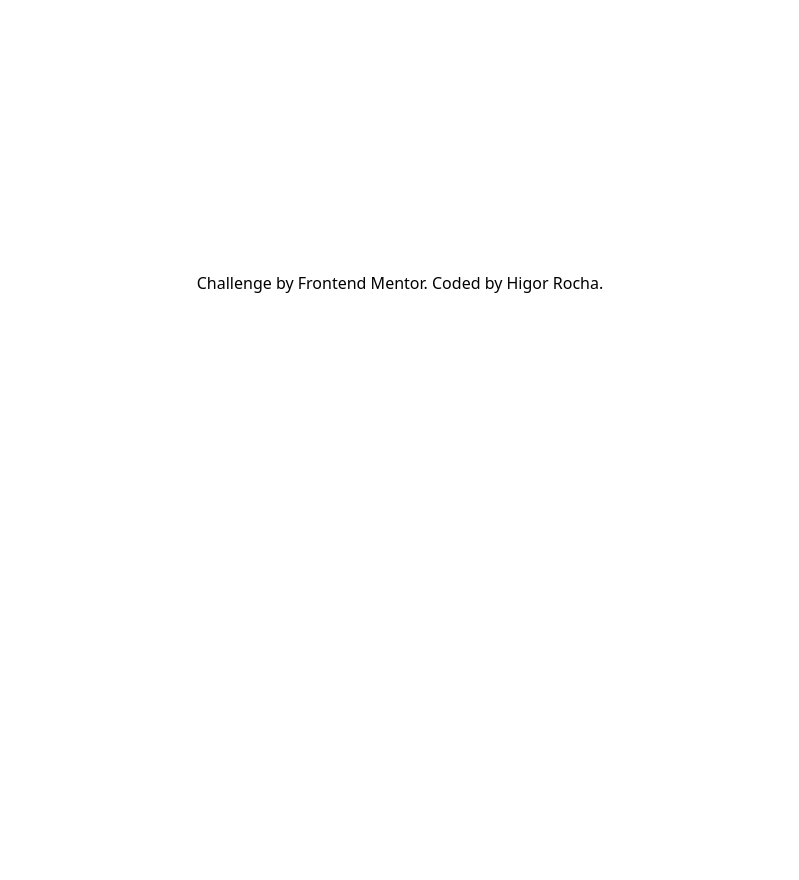
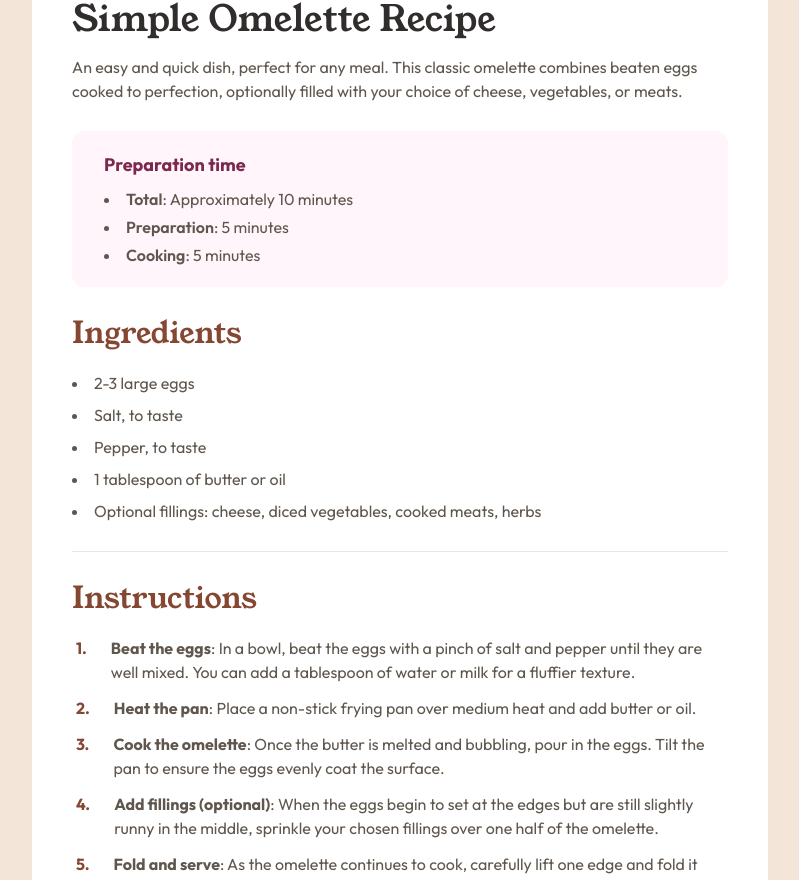
Before and after one commit to HigorSR/recipe-page, a Next.js app: page / in a window 1280 px wide. Shown: the part 409-1289 px from the top of the page, without its empty margins (240-1039 px from the left). Before the commit the page ends 800 px from the top, so only its background shows below. Built offline with nearby package versions, Linux system fonts and the light colour scheme.

Commit message:
Update page.js

```diff
--- a/src/app/page.js
+++ b/src/app/page.js
@@ -1,64 +1,147 @@
 import Image from "next/image";
+import imageOmelette from "../../public/image-omelette.jpeg";
 
 export default function Home() {
   return (
-    <main className="flex min-h-screen flex-col items-center justify-between p-24">
-      Simple Omelette Recipe
+    <main className="flex flex-col items-center justify-center h-full bg-Stone-100 py-10">
+      <div className="bg-white w-[736px] p-10 rounded-2xl flex flex-col gap-7">
+        <div className="rounded-xl overflow-hidden">
+          <Image src={imageOmelette} />
+        </div>
 
-      An easy and quick dish, perfect for any meal. This classic omelette combines beaten eggs cooked
-      to perfection, optionally filled with your choice of cheese, vegetables, or meats.
+        <div className="flex flex-col gap-4">
+          <h1 className="font-head text-4xl text-Stone-900">
+            Simple Omelette Recipe
+          </h1>
+          <p className="font-text text-Stone-600">
+            An easy and quick dish, perfect for any meal. This classic omelette
+            combines beaten eggs cooked to perfection, optionally filled with
+            your choice of cheese, vegetables, or meats.
+          </p>
+        </div>
 
-      Preparation time
+        <div className="bg-Rose-50 font-text py-5 px-8 rounded-xl flex flex-col gap-2">
+          <h2 className="text-Rose-800 font-bold text-lg">Preparation time</h2>
+          <ul className="list-disc list-inside text-Stone-600 flex flex-col gap-1">
+            <li>
+              <span className="font-semibold">Total</span>: Approximately 10
+              minutes
+            </li>
+            <li>
+              <span className="font-semibold">Preparation</span>: 5 minutes
+            </li>
+            <li>
+              <span className="font-semibold">Cooking</span>: 5 minutes
+            </li>
+          </ul>
+        </div>
 
-      Total: Approximately 10 minutes
-      Preparation: 5 minutes
-      Cooking: 5 minutes
+        <div className="flex flex-col gap-5">
+          <h2 className="font-head text-3xl text-Brown-800">Ingredients</h2>
+          <ul className="list-disc list-inside font-text text-Stone-600 flex flex-col gap-2">
+            <li>2-3 large eggs</li>
+            <li>Salt, to taste</li>
+            <li>Pepper, to taste</li>
+            <li>1 tablespoon of butter or oil</li>
+            <li>
+              Optional fillings: cheese, diced vegetables, cooked meats, herbs
+            </li>
+          </ul>
+        </div>
 
-      Ingredients
+        <hr></hr>
 
-      2-3 large eggs
-      Salt, to taste
-      Pepper, to taste
-      1 tablespoon of butter or oil
-      Optional fillings: cheese, diced vegetables, cooked meats, herbs
+        <div className="flex flex-col gap-5">
+          <h2 className="font-head text-3xl text-Brown-800">Instructions</h2>
 
-      Instructions
+          <div className="font-text text-Stone-600 flex flex-col gap-3">
+            <div className="flex gap-6 ml-1">
+              <p className="font-bold text-Brown-800">1.</p>
+              <p>
+                <span className="font-bold">Beat the eggs</span>: In a bowl,
+                beat the eggs with a pinch of salt and pepper until they are
+                well mixed. You can add a tablespoon of water or milk for a
+                fluffier texture.
+              </p>
+            </div>
+            <div className="flex gap-6 ml-1">
+              <p className="font-bold text-Brown-800">2.</p>
+              <p>
+                <span className="font-bold">Heat the pan</span>: Place a
+                non-stick frying pan over medium heat and add butter or oil.
+              </p>
+            </div>
+            <div className="flex gap-6 ml-1">
+              <p className="font-bold text-Brown-800">3.</p>
+              <p>
+                <span className="font-bold">Cook the omelette</span>: Once the
+                butter is melted and bubbling, pour in the eggs. Tilt the pan to
+                ensure the eggs evenly coat the surface.
+              </p>
+            </div>
+            <div className="flex gap-6 ml-1">
+              <p className="font-bold text-Brown-800">4.</p>
+              <p>
+                <span className="font-bold">Add fillings (optional)</span>: When
+                the eggs begin to set at the edges but are still slightly runny
+                in the middle, sprinkle your chosen fillings over one half of
+                the omelette.
+              </p>
+            </div>
+            <div className="flex gap-6 ml-1">
+              <p className="font-bold text-Brown-800">5.</p>
+              <p>
+                <span className="font-bold">Fold and serve</span>: As the
+                omelette continues to cook, carefully lift one edge and fold it
+                over the fillings. Let it cook for another minute, then slide it
+                onto a plate.
+              </p>
+            </div>
+            <div className="flex gap-6 ml-1">
+              <p className="font-bold text-Brown-800">6.</p>
+              <p>
+                <span className="font-bold">Enjoy</span>: Serve hot, with
+                additional salt and pepper if needed.
+              </p>
+            </div>
+          </div>
+        </div>
 
-      Beat the eggs: In a bowl, beat the eggs with a pinch of salt and pepper until they are well mixed.
-      You can add a tablespoon of water or milk for a fluffier texture.
+        <hr></hr>
 
-      Heat the pan: Place a non-stick frying pan over medium heat and add butter or oil.
-
-      Cook the omelette: Once the butter is melted and bubbling, pour in the eggs. Tilt the pan to ensure
-      the eggs evenly coat the surface.
-
-      Add fillings (optional): When the eggs begin to set at the edges but are still slightly runny in the
-      middle, sprinkle your chosen fillings over one half of the omelette.
-
-      Fold and serve: As the omelette continues to cook, carefully lift one edge and fold it over the
-      fillings. Let it cook for another minute, then slide it onto a plate.
-
-      Enjoy: Serve hot, with additional salt and pepper if needed.
-
-      Nutrition
-
-      The table below shows nutritional values per serving without the additional fillings.
-
-      Calories
-      277kcal
-
-      Carbs
-      0g
-
-      Protein
-      20g
-
-      Fat
-      22g
+        <div className="flex flex-col gap-5">
+          <h2 className="font-head text-3xl text-Brown-800">Nutrition</h2>
+          <p className="font-text text-Stone-600">
+            The table below shows nutritional values per serving without the
+            additional fillings.
+          </p>
+          <div className="font-text text-Stone-600 flex flex-col gap-3">
+            <div className="flex border-b-2 pb-3">
+              <p className="w-1/2 pl-6">Calories</p>
+              <p className="text-Brown-800 font-bold">277kcal</p>
+            </div>
+            <div className="flex border-b-2 pb-3">
+              <p className="w-1/2 pl-6">Carbs</p>
+              <p className="text-Brown-800 font-bold">0g</p>
+            </div>
+            <div className="flex border-b-2 pb-3">
+              <p className="w-1/2 pl-6">Protein</p>
+              <p className="text-Brown-800 font-bold">20g</p>
+            </div>
+            <div className="flex pb-2">
+              <p className="w-1/2 pl-6">Fat</p>
+              <p className="text-Brown-800 font-bold">22g</p>
+            </div>
+          </div>
+        </div>
+      </div>
 
       <div class="attribution">
-        Challenge by <a href="https://www.frontendmentor.io?ref=challenge" target="_blank">Frontend Mentor</a>.
-        Coded by <a href="#">Higor Rocha</a>.
+        Challenge by{" "}
+        <a href="https://www.frontendmentor.io?ref=challenge" target="_blank">
+          Frontend Mentor
+        </a>
+        . Coded by <a href="https://github.com/HigorSR" target="_blank">Higor Rocha</a>.
       </div>
     </main>
   );
```
